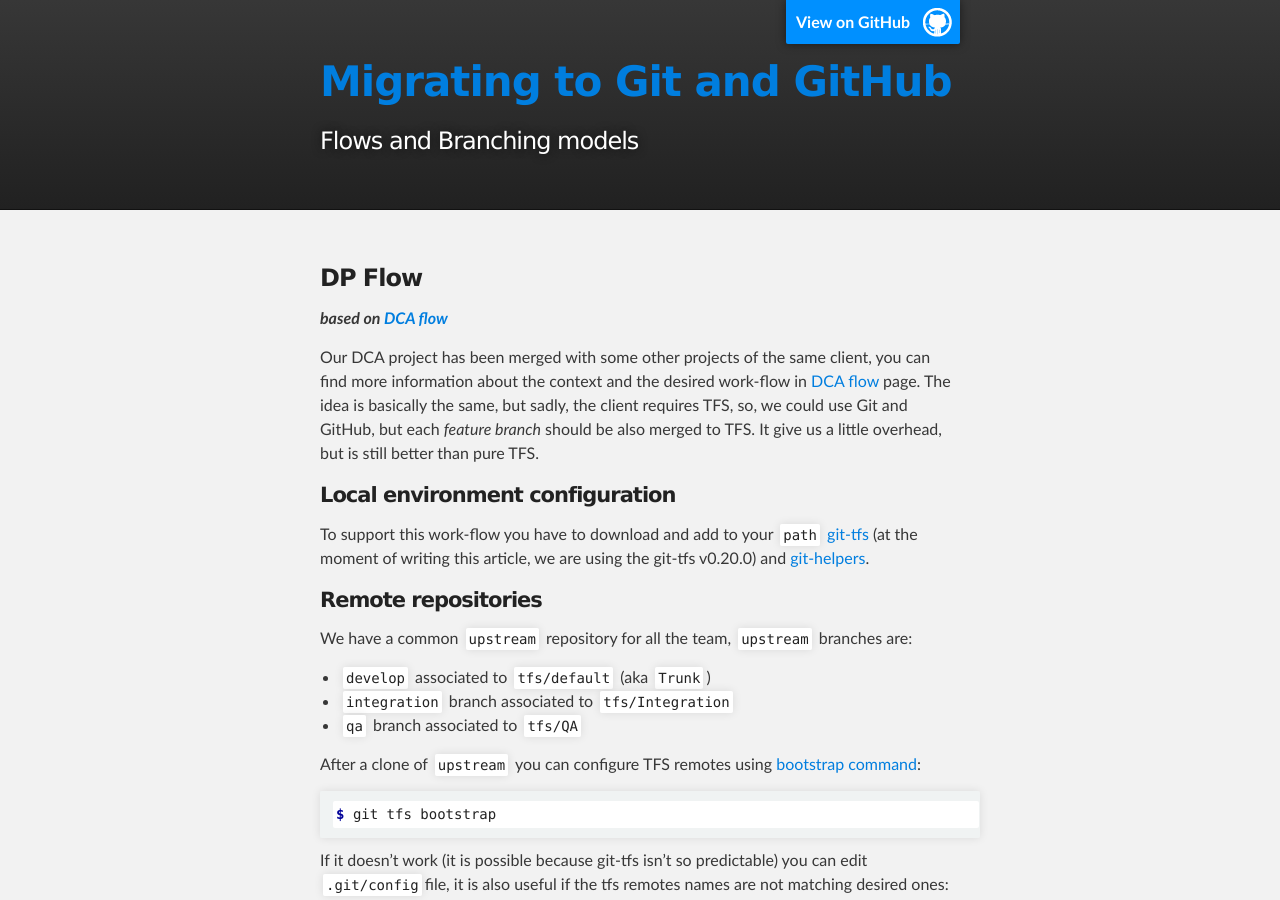
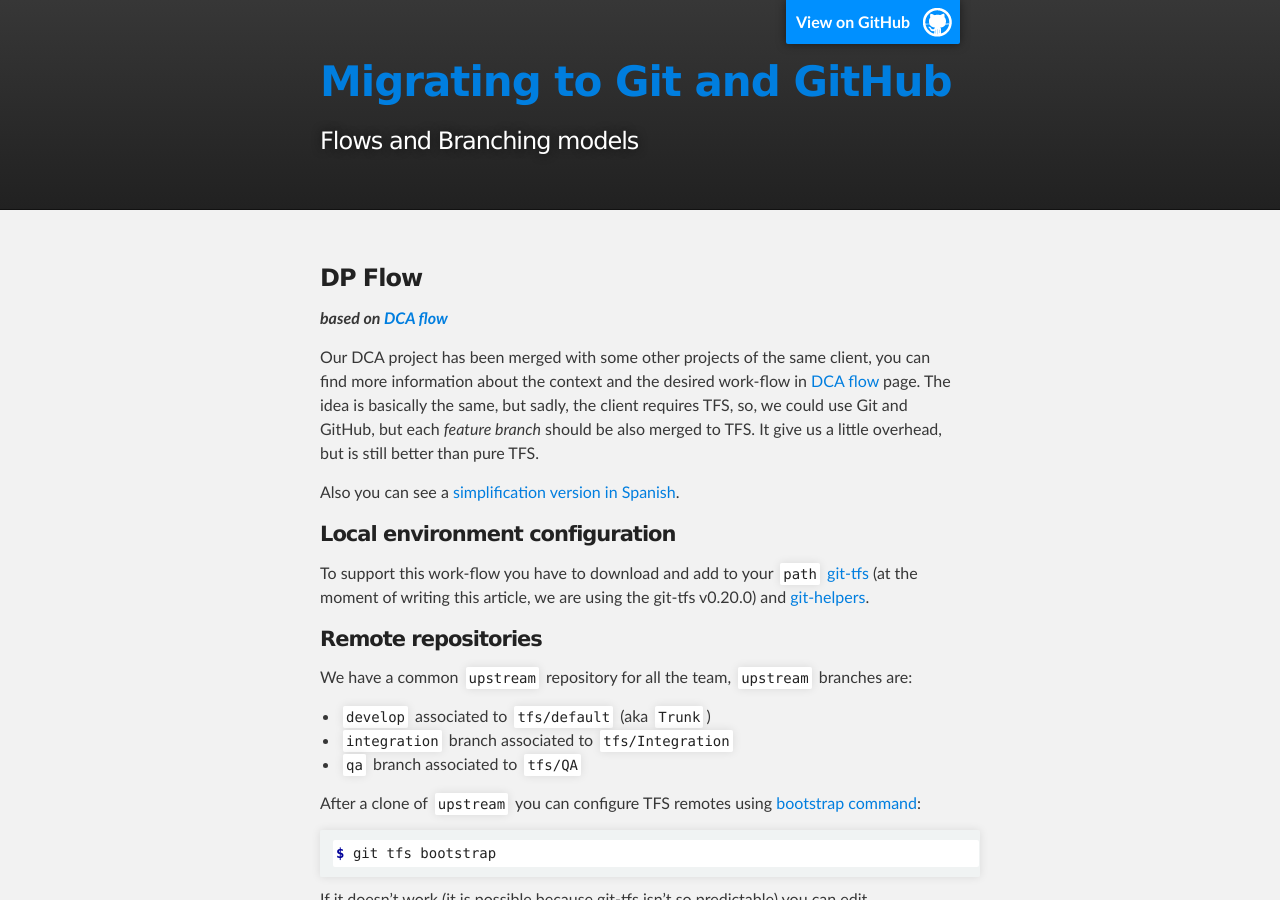
Before and after one commit to MakingSense/makingsense.github.io, a Jekyll site: the page built from migration-to-git/4-flows/dp-flow.md, in a window 1280 px wide and 900 px high. Built offline with Jekyll 4.4.1, drawn with Linux system fonts in a browser that asks for light colours.

Commit message:
add link to dp-flow-in-spanish

```diff
--- a/migration-to-git/4-flows/dp-flow.md
+++ b/migration-to-git/4-flows/dp-flow.md
@@ -8,6 +8,8 @@
 **_based on [DCA flow]_**
 
 Our DCA project has been merged with some other projects of the same client, you can find more information about the context and the desired work-flow in [DCA flow] page. The idea is basically the same, but sadly, the client requires TFS, so, we could use Git and GitHub, but each _feature branch_ should be also merged to TFS. It give us a little overhead, but is still better than pure TFS.
+
+Also you can see a [simplification version in Spanish](dp-flow-in-spanish/dp-flow-in-spanish.html).
 
 #### Local environment configuration
 
```
